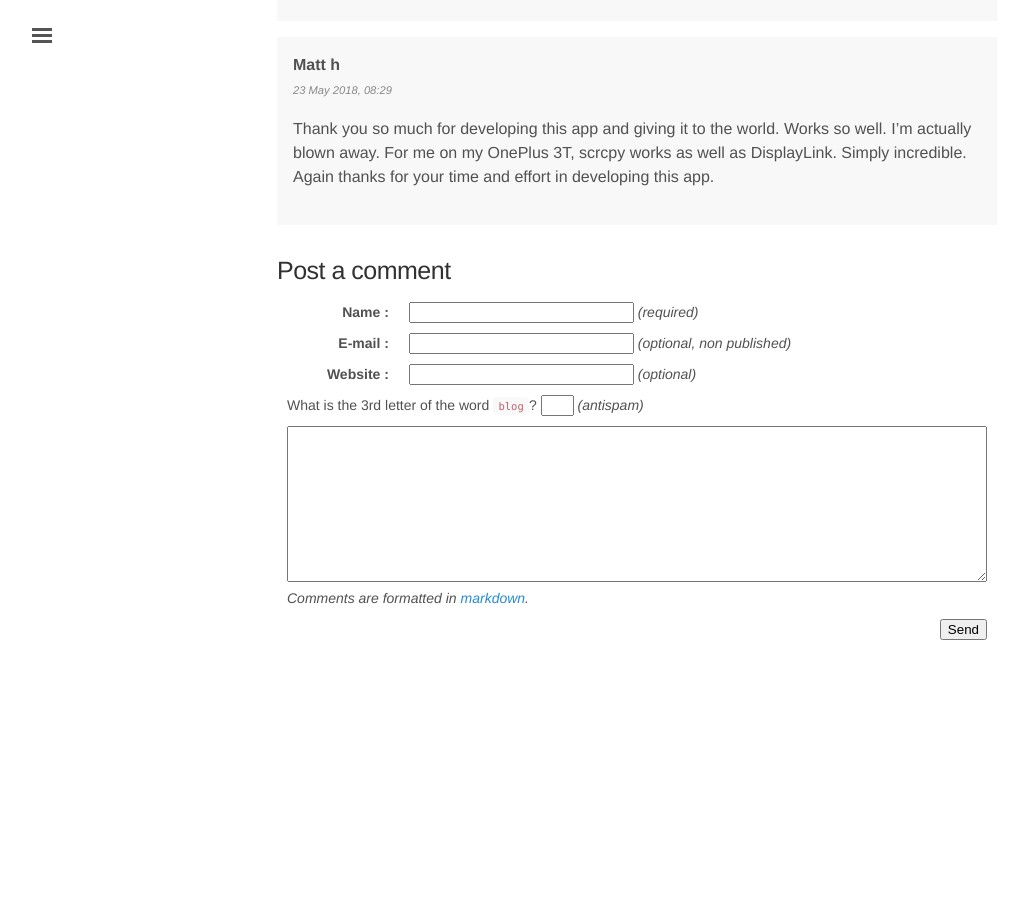
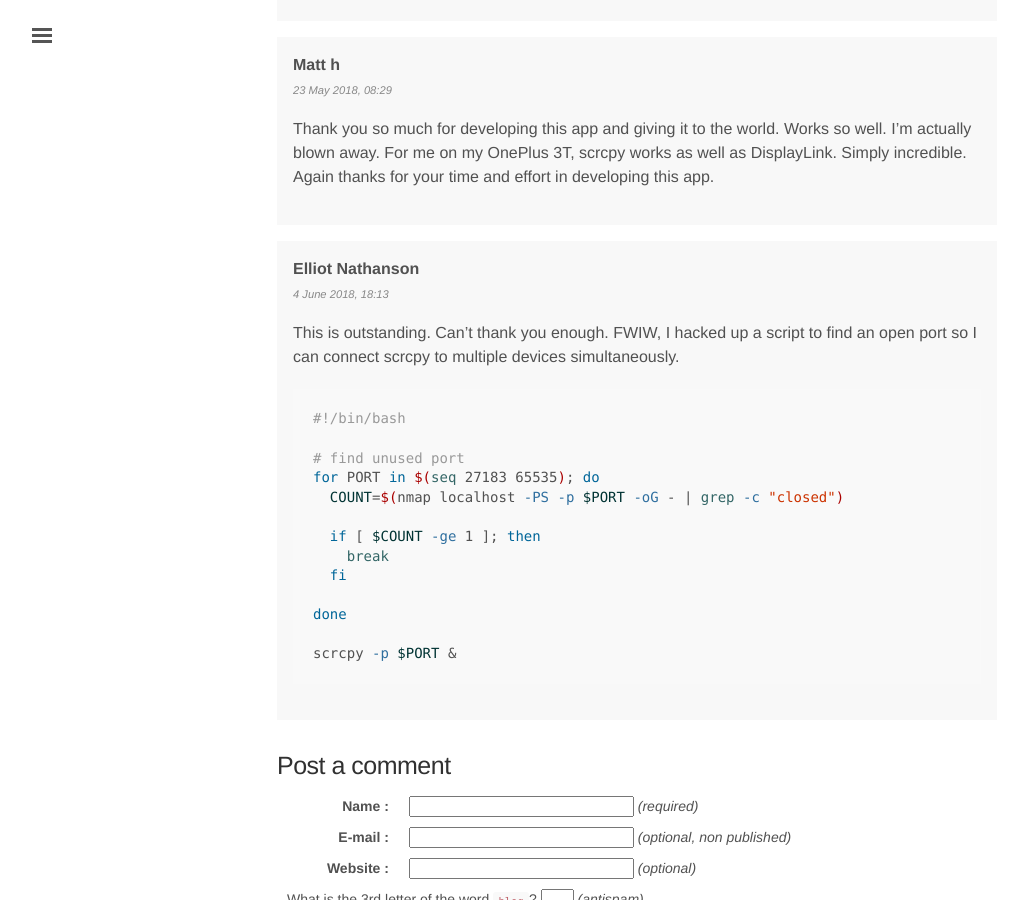
Before and after one commit to rom1v/blog.rom1v.com, a Jekyll site: the page built from _posts/2018-03-08-introducing-scrcpy.md, in a window 1280 px wide and 900 px high, scrolled down 19201 px. Shown: the whole window, without its empty margins (3-1021 px from the left). Built offline with Jekyll 4.4.1, drawn with Linux system fonts in a browser that asks for light colours; before the commit the page ends 19866 px from its top, so only the background shows below that.

Commit message:
Publish comment 43 for scrcpy

```diff
--- a/_data/comments-2018-03-introducing-scrcpy.yaml
+++ b/_data/comments-2018-03-introducing-scrcpy.yaml
@@ -400,3 +400,26 @@
     so well. I'm actually blown away. For me on my OnePlus 3T, scrcpy works as
     well as DisplayLink. Simply incredible. Again thanks for your time and
     effort in developing this app.
+- id: 43
+  author: Elliot Nathanson
+  date: 2018-06-04 18:13:21+02:00
+  contents: |
+    This is outstanding. Can't thank you enough. FWIW, I hacked up a script to
+    find an open port so I can connect scrcpy to multiple devices
+    simultaneously.
+
+    {% highlight bash %}
+    #!/bin/bash
+
+    # find unused port
+    for PORT in $(seq 27183 65535); do
+      COUNT=$(nmap localhost -PS -p $PORT -oG - | grep -c "closed")
+
+      if [ $COUNT -ge 1 ]; then
+        break
+      fi
+
+    done
+
+    scrcpy -p $PORT &
+    {% endhighlight %}
```
